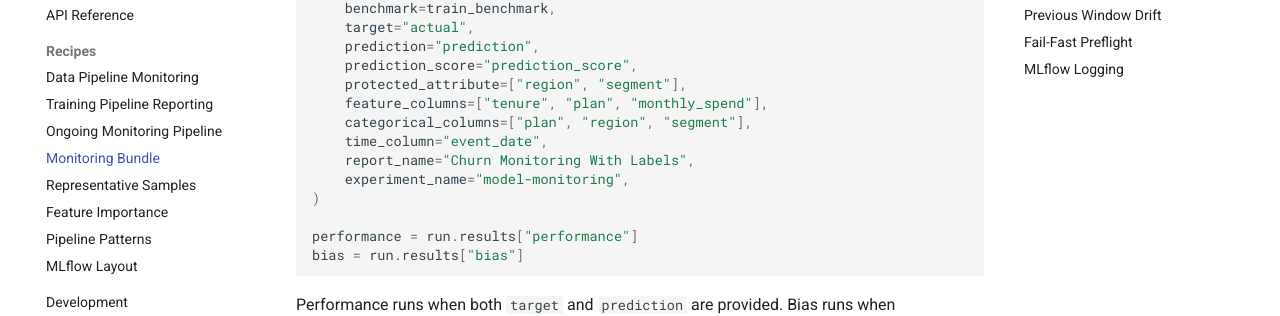
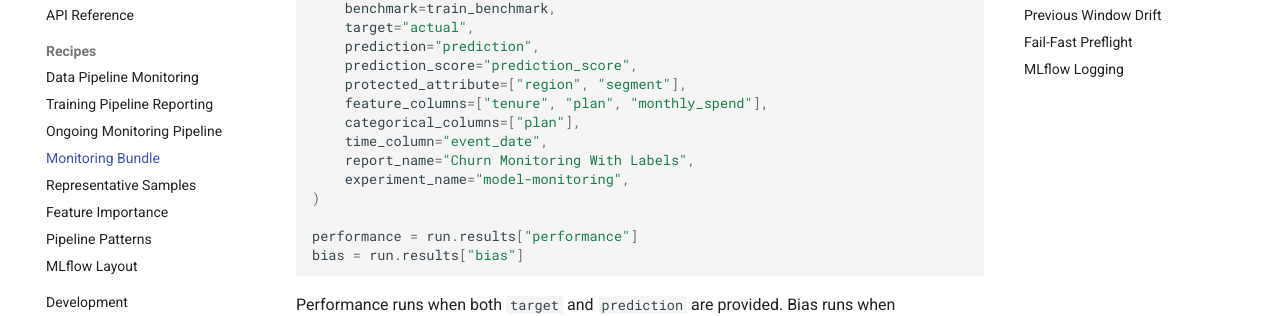
Before and after one commit to rmenziejr/lumos-ai, an MkDocs documentation site: the page built from docs/recipes/monitoring-bundle.md, in a window 1280 px wide and 900 px high, scrolled down 1112 px. Shown: the part 147-463 px from the top of the window. Built offline with MkDocs 1.6.1 and Material for MkDocs 9.7.7, drawn with Linux system fonts in a browser that asks for light colours; comment, search, counter and statistics services are not loaded.

Commit message:
docs: fix monitoring guide examples

```diff
--- a/docs/recipes/monitoring-bundle.md
+++ b/docs/recipes/monitoring-bundle.md
@@ -51,7 +51,7 @@ run = monitoring_report(
     prediction_score="prediction_score",
     protected_attribute=["region", "segment"],
     feature_columns=["tenure", "plan", "monthly_spend"],
-    categorical_columns=["plan", "region", "segment"],
+    categorical_columns=["plan"],
     time_column="event_date",
     report_name="Churn Monitoring With Labels",
     experiment_name="model-monitoring",
```
Also changed, not shown: docs/recipes/pipeline-patterns.md (+0 -1 lines).
